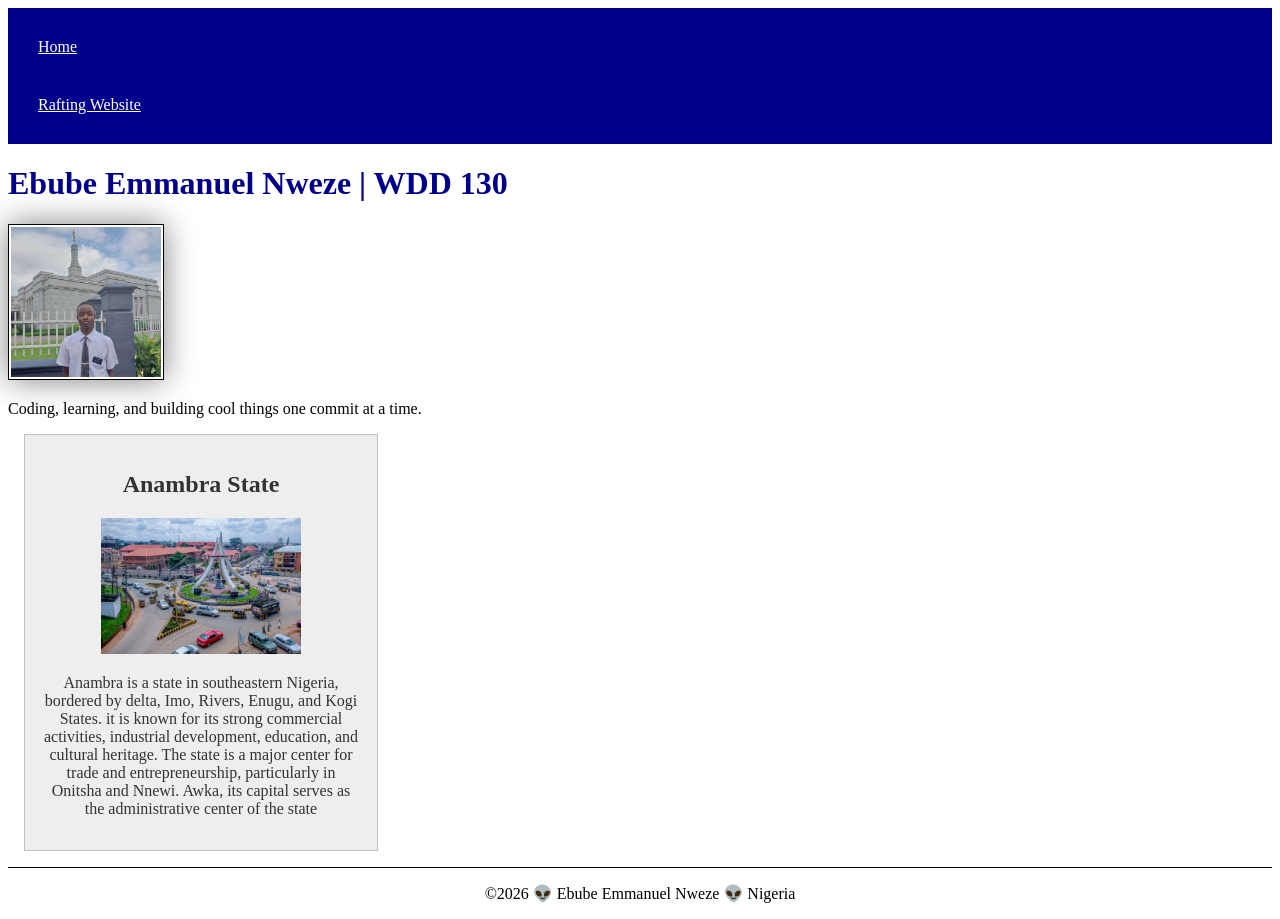
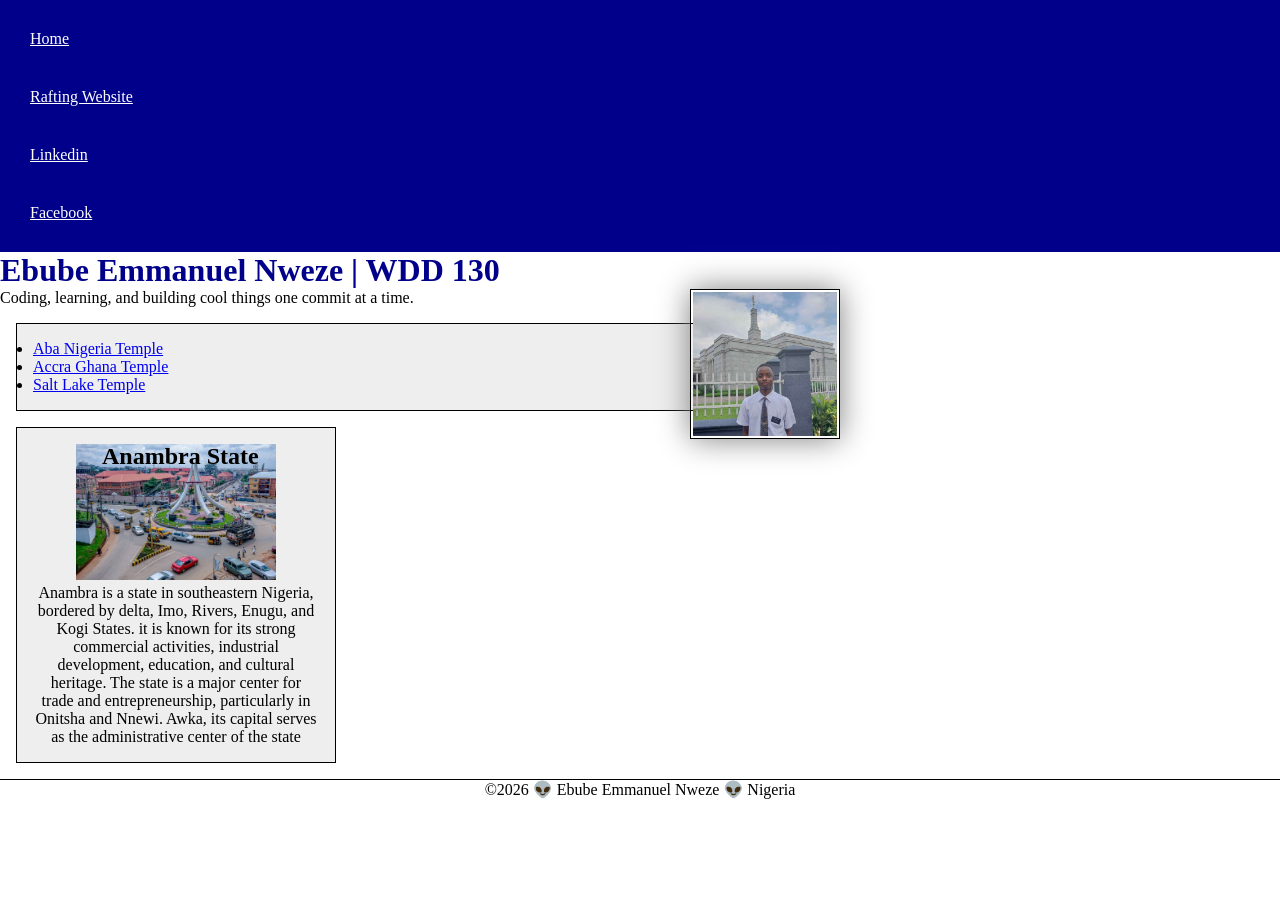
Before and after one commit to ebubemma1234-tech/wdd130, a plain HTML site: page index.html in a window 1280 px wide. After the commit the page ends 800 px from the top, so only its background shows below. Drawn offline with Linux system fonts and the light colour scheme.

Commit message:
enhanced home page

```diff
--- a/index.html
+++ b/index.html
@@ -15,14 +15,21 @@
         <nav>
             <a href="#">Home</a>
             <a href="wwr/">Rafting Website</a>
+            <a href="https://linkedin.com/in/ebube-nweze-9ba673405">Linkedin</a>
+            <a href="https://facebook.com/share/19r77i9xn/?mibextid=wwXIfr">Facebook</a>
         </nav>
     </header>
     <main>
         <h1>Ebube Emmanuel Nweze | WDD 130</h1>
         <img src="images/profile.jpg" alt="Ebube Emmanuel Nweze Profile Picture" width="200">
         <p>Coding, learning, and building cool things one commit at a time.</p>
+        <ul class="box">
+            <li><a href="https://www.churchofjesuschrist.org/temples/details/aba-nigeria-temple" target="_blank">Aba Nigeria Temple</a></li>
+            <li><a href="https://churchofjesuschrist.org/temples/details/accra-ghana-temple" target="_blank">Accra Ghana Temple</a></li>
+            <li><a href="https://churchofjesuschrist.org/temples/details/salt-lake-temple" target="_blank">Salt Lake Temple</a></li>
+        </ul>
     </main>
-    <aside>
+    <aside class="box">
         <h2>Anambra State</h2>
         <img src="images/onitsha-anambra-state.jpg" alt="onitsha DMGS round-about, Anambra State">
         <p>Anambra is a state in southeastern Nigeria, bordered by delta, Imo, Rivers, Enugu, and Kogi States. it is known for its strong commercial activities, industrial development, education, and cultural heritage. The state is a major center for trade and entrepreneurship, particularly in Onitsha and Nnewi. Awka, its capital serves as the administrative center of the state</p>
--- a/styles/styles.css
+++ b/styles/styles.css
@@ -1,5 +1,15 @@
+* {
+    margin: 0;
+    padding: 0;
+    box-sizing: border-box;
+}
+
+:root {
+    --primary-color: darkblue;
+}
+
 nav {
-    background-color: darkblue;
+    background-color: var(--primary-color);
     padding: 10px;
 }
 
@@ -10,7 +20,7 @@ nav a {
 }
 
 h1 {
-    color: darkblue;
+    color: var(--primary-color);
 }
 
 main img {
@@ -19,6 +29,8 @@ main img {
     border: 1px solid black;
     padding: 2px;
     box-shadow: 0 0 30px gray;
+    float: right;
+    margin: 0 0 1rem 1rem;
 }
 
 p {
@@ -37,6 +49,7 @@ aside {
     background-color: #eee;
     color: #333;
     text-align: center;
+    position: relative;
 }
 
 aside img {
@@ -44,8 +57,24 @@ aside img {
     height: auto;
 }
 
+aside h2 {
+    position: absolute;
+    top: 15px;
+    left: 85px;
+
+}
+
 footer {
     margin-top: 15px;
     border-top: 1px solid #000;
     text-align: center;
 }
+
+/* Class Selectors */
+.box {
+    margin: 1rem;
+    border: 1px solid rgba(0, 0, 0, 1);
+    padding: 1rem;
+    background-color: #eee;
+    color: #000;
+}
```
Also changed, not shown: first-website/index.html (added, +14 -0 lines), first-website/images/kitsune-boy.jpg.jpg (added), 1 other file.
